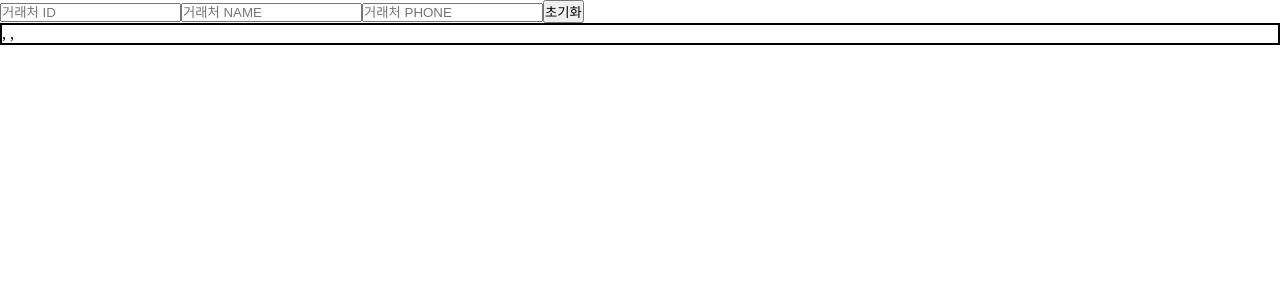
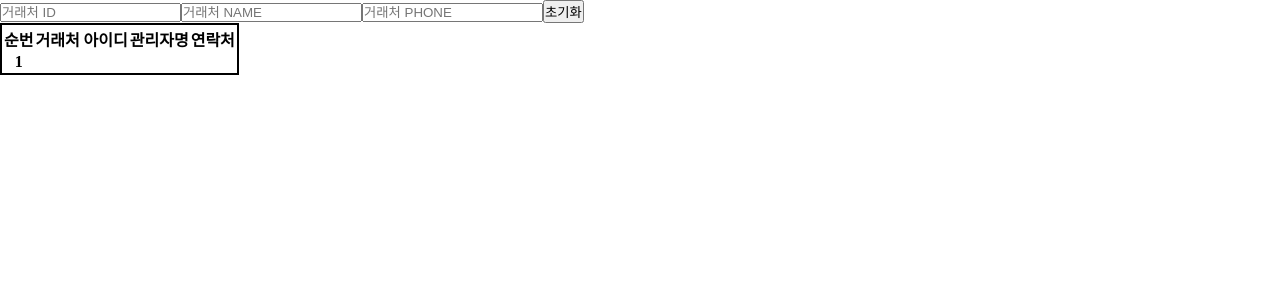
Before and after one commit to YoonHan0/smartlogistics, a React app in the folder frontend/: page / in a window 1280 px wide. Shown: the top 300 px of the page. Built offline with nearby package versions, Linux system fonts and the light colour scheme; no server answers.

Commit message:
clear Button

```diff
--- a/frontend/src/component/Business.js
+++ b/frontend/src/component/Business.js
@@ -5,7 +5,10 @@ import BusinessList from './BusinessList';
 
 const Business = () => {
   console.log("시시작작");
+
+  /** fetch, 즉 list를 출력하기 위한 state */
   const [businesses, setBusinesses] = useState([{}]);
+  /** 검색을 위한 state */
   const [datas, setDatas] = useState({id: "", name: "", phone: "", inputDate: "", userNo: ""});
 
   /** 처음 실행될 때 Business List를 불러오기 위한 fetch 함수 */
@@ -35,6 +38,9 @@ const Business = () => {
     fetchBusinessList();
   }, []);
 
+  const inputClear = () => {
+    setDatas({id: "", name: "", phone: "", inputDate: "", userNo: ""});
+  }
   const textHandleChanges = (e) => {
     setDatas({[e.target.name]: e.target.value});
     // xconsole.log(datas);
@@ -42,6 +48,7 @@ const Business = () => {
     searchFormHandler(datas);
   }
 
+  /** 검색, 조회하는 Handler */
   const searchFormHandler = async function(datas) {
     // console.log(datas);
     try {
@@ -74,7 +81,7 @@ const Business = () => {
 
   return (
     <div className='businessClass'>
-        <Search textHandleChanges={textHandleChanges}/>
+        <Search textHandleChanges={textHandleChanges} clearCallback={inputClear}/>
         <BusinessList businesses={businesses}/>
     </div>
   )
--- a/frontend/src/component/BusinessItem.js
+++ b/frontend/src/component/BusinessItem.js
@@ -2,14 +2,18 @@ import React from 'react'
 
 function BusinessItem(
     {
+        no,
         id,
         name,
         phone}) {
 
   return (
-    <div>
-        {id}, {name}, {phone}
-    </div>
+        <tr>
+            <th>{no+1}</th>
+            <th>{id}</th>
+            <th>{name}</th>
+            <th>{phone}</th>
+        </tr>
   )
 }
 
--- a/frontend/src/component/BusinessList.js
+++ b/frontend/src/component/BusinessList.js
@@ -4,14 +4,27 @@ import BusinessItem from './BusinessItem';
 /** 조건에 맞는 리스트 주르륵 출력 */
 function List({businesses}) {
   return (
-        <ul className={styles.list}>
+        <table className={styles.list}>
+          <thead>
+            <tr>
+              <th>순번</th>
+              <th>거래처 아이디</th>
+              <th>관리자명</th>
+              <th>연락처</th>
+            </tr>
+          </thead>
+          <tbody>
             {
-              businesses.map(item => <BusinessItem key={`business_item_${item.id}`}
+              businesses.map((item, index) => <BusinessItem key={`business_item_${item.id}`}
+                                                   no={index}
                                                    id={item.id}
                                                    name={item.name}
                                                    phone={item.phone}/>)
+
             }
-        </ul>
+          </tbody>
+
+        </table>
   )
 }
 
--- a/frontend/src/component/Search.js
+++ b/frontend/src/component/Search.js
@@ -1,6 +1,6 @@
 import React, { useState } from 'react'
 
-function Search({textHandleChanges}) {
+function Search({textHandleChanges, clearCallback}) {
 
   return (
     <div>
@@ -12,6 +12,7 @@ function Search({textHandleChanges}) {
               e.target.elements.name.value = null;
               e.target.elements.phone.value = null;
 
+              clearCallback();
               // setDatas({id: "", name: "", phone: ""});
             }}>
         <input type='text' name='id' placeholder='거래처 ID'
```
